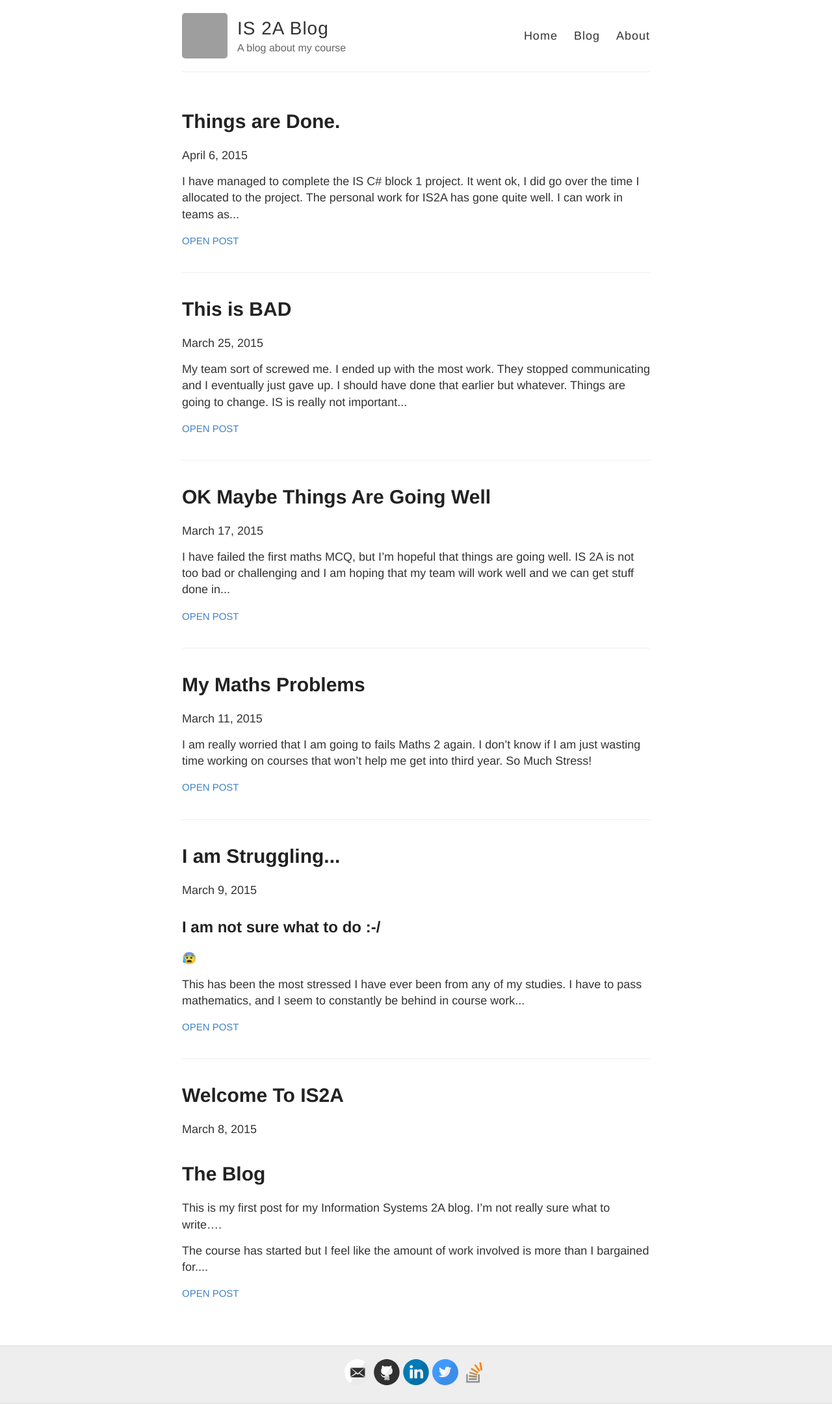
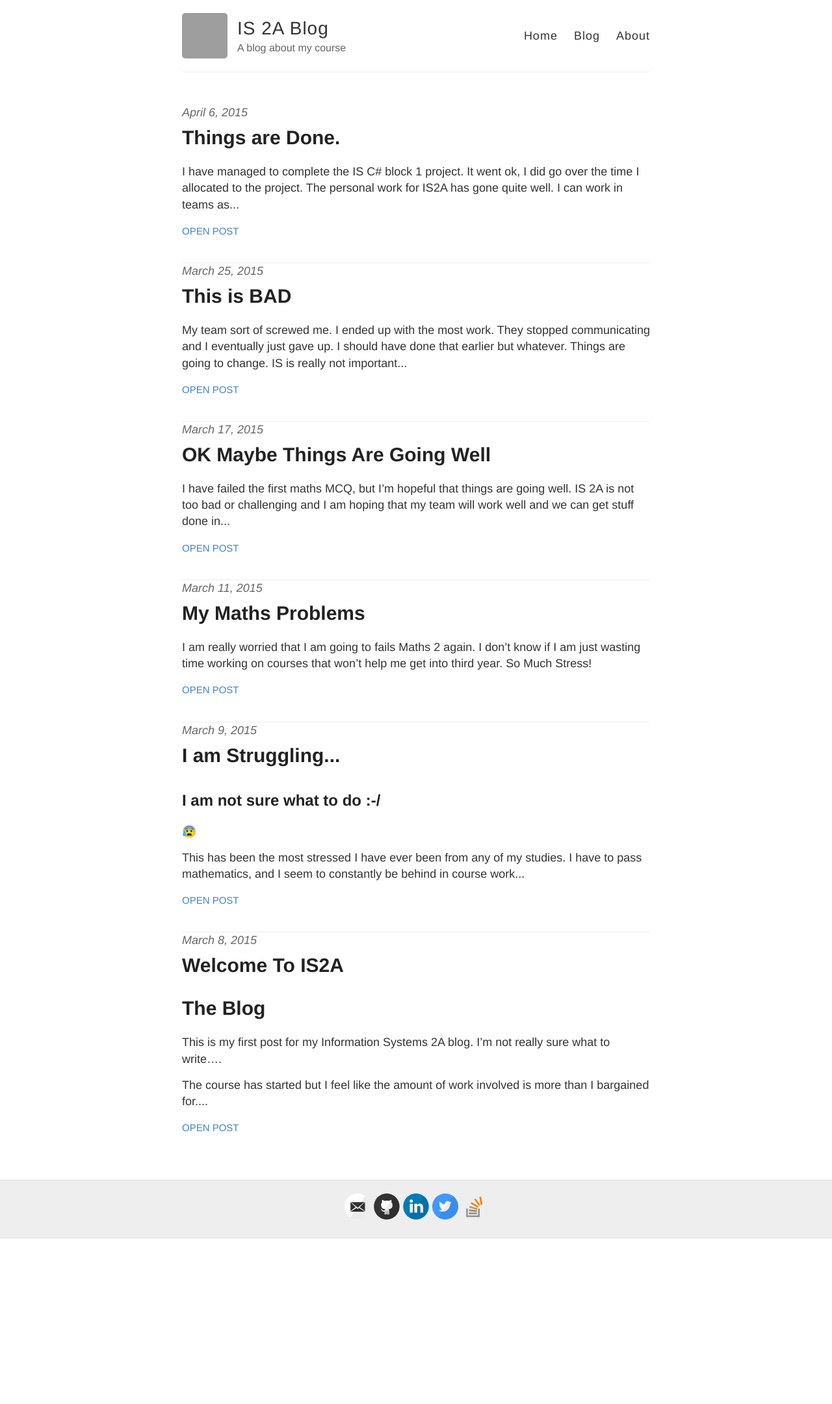
Before and after one commit to TRex22/ISBlog, a Jekyll site: the page built from index.html, in a window 1280 px wide. Shown: the whole page at 65% size. Built offline with Jekyll 4.4.1, drawn with Linux system fonts in a browser that asks for light colours; emoji names are drawn with the system emoji font; after the commit the page ends 1906 px from its top, so only the background shows below that; grey boxes are pictures that could not be loaded.

Commit message:
ssdsdfdff

```diff
--- a/index.html
+++ b/index.html
@@ -2,12 +2,17 @@
 layout: default
 ---
 
+<style>
+h1 {
+    margin-top: 0;
+}
+</style>
+
 <div class="posts">
   {% for post in site.posts %}
     <article class="post">
-
+      <div class="date">{{ post.date | date: "%B %e, %Y" }}</div>
       <h1><a href="{{ site.baseurl }}{{ post.url }}">{{ post.title }}</a></h1>
-      {{ post.date | date: "%B %e, %Y" }}
       <div class="entry">
         {{ post.content | truncatewords:40}}
       </div>
```
